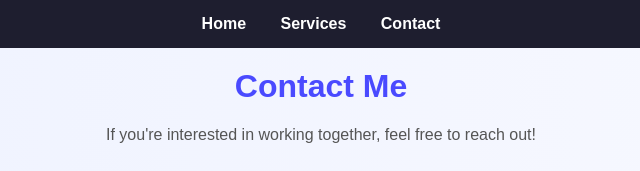
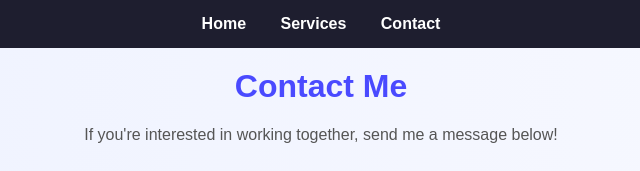
Before and after one commit to Mescob173/M-Web-Studio, a plain HTML site: page m-web-studio/contact.html in a window 1280 px wide. Shown: the top 171 px of the page, 319-959 px from the left. Drawn offline with Linux system fonts and the light colour scheme.

Commit message:
Update contact page

```diff
--- a/m-web-studio/contact.html
+++ b/m-web-studio/contact.html
@@ -15,7 +15,7 @@
 
 <h1>Contact Me</h1>
 
-<p>If you're interested in working together, feel free to reach out!</p>
+<p>If you're interested in working together, send me a message below!</p>
 
 <form>
     <input type="text" placeholder="First Name" required>
```
